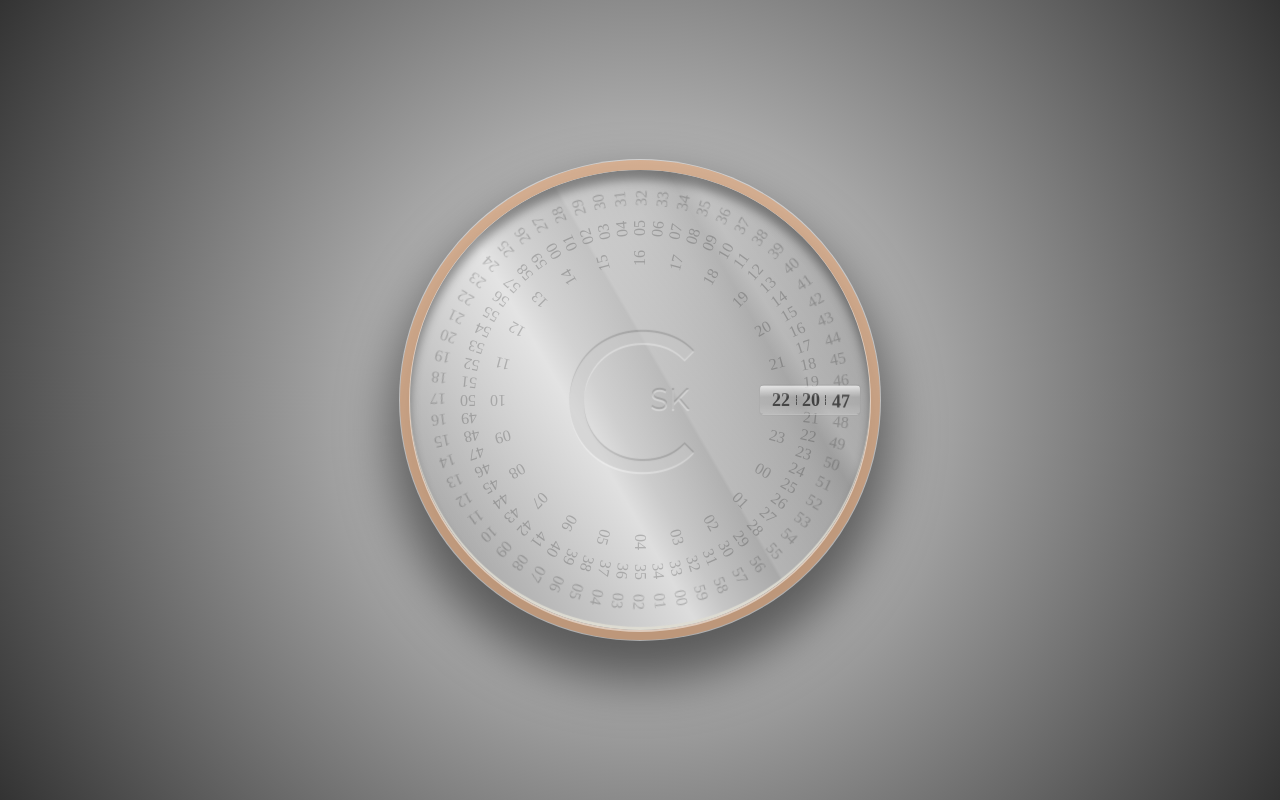
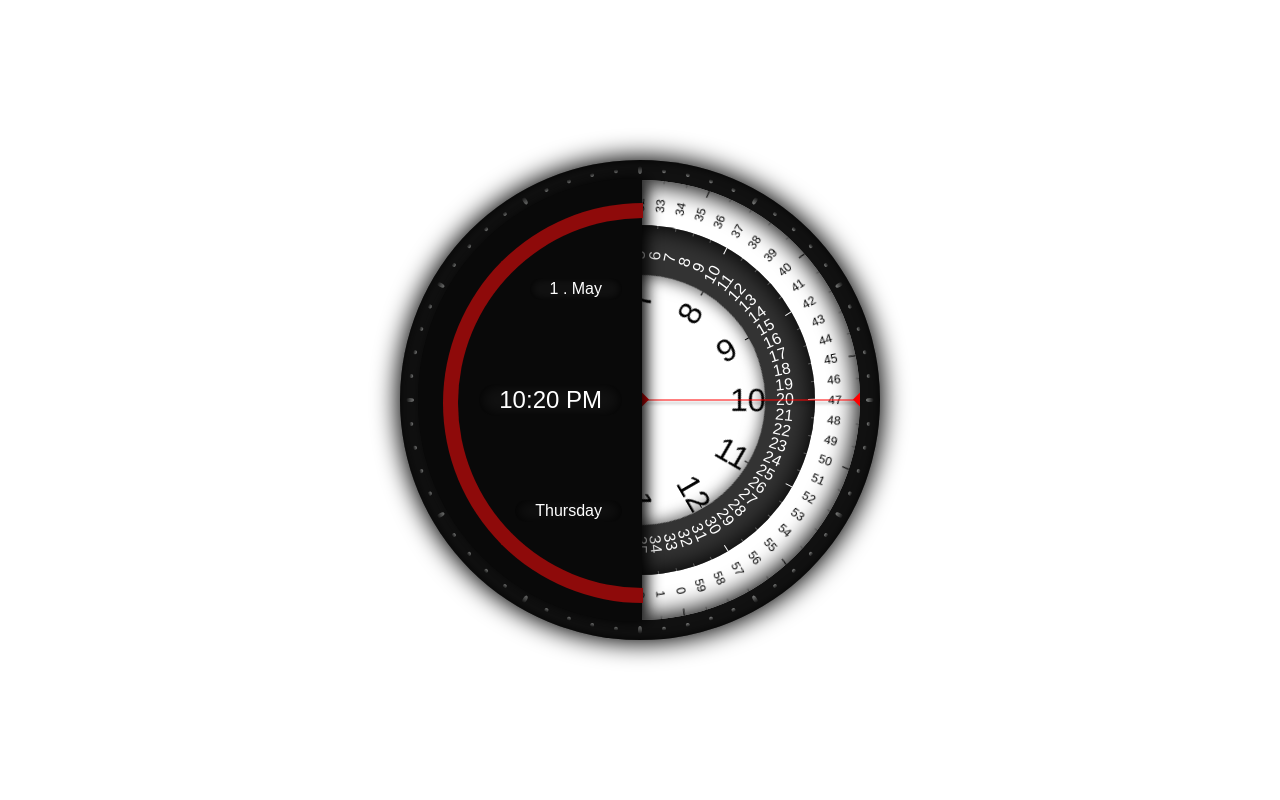
Before and after one commit to Sugamkaistha1224/clock, a plain HTML site: page index.html in a window 1280 px wide. Drawn offline with nearby package versions, Linux system fonts and the light colour scheme; a web font is replaced by a local one.

Commit message:
Update index.html

```diff
--- a/index.html
+++ b/index.html
@@ -4,252 +4,343 @@
 	<meta charset="utf-8">
 	<meta name="viewport" content="width=device-width, initial-scale=1">
 	<style type="text/css">
-		@import url("https://fonts.googleapis.com/css?family=Montserrat:400,700");
-		@import url("https://fonts.googleapis.com/css?family=PT+Mono");
-		*,*::after,*::before {
-  box-sizing:border-box;
+		@import url('https://fonts.googleapis.com/css?family=BenchNine:300,400');
+
+*, *:after, *:before {
+  box-sizing: border-box;
 }
 
-body {
-  margin: 0;
-  width: 100vw;
-  height: 100vh;
-  background: radial-gradient(circle at 50% 50%, #eeeeee 0%, #333 100%);
-  font-family: 'PT Mono';
+html {
+  background: white;
+  overflow: hidden;
+  font-family: 'BenchNine', sans-serif;
 }
 
-h1 {
-  margin: 0;
-  font-family: 'Montserrat';
-  position:absolute;top:50%;left:50%;
-  height:200px;width:200px;;text-align:center;line-height:200px;font-size:200px;
-  font-weight: 400;
-  color: rgba(230,230,230,1);
-  text-shadow: 0 0px 50px rgba(255,255,255,.75), 0 0px 150px rgba(255,255,255,0.5), 0 0px 200px rgba(255,255,255,0);
-  transform: translate(-55%, -50%);
-  transform-origin: 50%;
-  cursor: pointer;
-  z-index: 100;
-  transition: all .25s;
+.clock-container {
+  position: fixed;
+  left: 50%;
+  top: 50%;
+  transform: translate(-50%, -50%);
+  width: 480px;
+  height: 480px;
+  border-radius: 50%;
+  overflow: hidden;
+  background: #111;
+  box-shadow: 0 0 25px 3px #000, 0 0 10px rgba(0, 0, 0, 0.8) inset;
 }
 
-h1.off {
-  color: transparent;
-   text-shadow: 0 1px 1px rgba(255,255,255,0.35), 0 -1px 1px rgba(0,0,0,0.15);
+.clock-container .spear {
+  position: absolute;
+  width: 220px;
+  height: 1px;
+  background: red;
+  left: 50%;
+  top: 50%;
+  transform: translateY(-50%);
+  z-index: 200;
+  box-shadow: 0 3px 3px rgba(0, 0, 0, 0.4);
 }
 
-h1 span {
-  font-size: 30px;
-  display: block;
-  position:absolute;
-  top: 0;
-  left: 120px;
+.clock-container .spear:after {
+  content: '';
+  position: absolute;
+  border: 7px solid transparent;
+  border-right-color: red;
+  right: 0;
+  top: -7px;
 }
 
-#clock {
+.clock-container .spear:before {
+  content: '';
   position: absolute;
-  top: 50%;
-  left: 50%;
-  width: 460px;
-  height: 460px;
-  border-radius: 50%;
-  transform: translate(-50%, -50%);
-  z-index: 1
+  border: 7px solid transparent;
+  border-left-color: red;
+  left: 2px;
+  top: -7px;
 }
 
-h1.off + #clock {
-  background-image: linear-gradient(60deg, rgba(255,255,255,.05) 0%, rgba(255,255,255,0.7) 40%, rgba(255,255,255,0.5) 45%, rgba(255,255,255,.25) 55%, rgba(255,255,255,.35) 55.5%, rgba(255,255,255,0.3) 60%, rgba(255,255,255,0.2) 68%, rgba(255,255,255,0.1) 72%, rgba(255,255,255,0.25) 75%, rgba(255,255,255,0) 100%), radial-gradient(circle at 50% 10%, rgba(180,180,180,1) 0%, rgba(140,140,140,1) 80%);
-  box-shadow: inset 0 10px 10px 0px rgba(0,0,0,0.35), inset 0 -3px 1px rgba(222,220,210,1), 0 1px 0 1px rgba(255,255,255,0.5), 0 0 0px 10px rgba(222,98,0,.3), 0 0 0 11px rgba(255,255,255,0.5), 0 30px 50px 20px rgba(0,0,0,0.5);
+.clock-container .clock-analog {
+  width: 440px;
+  height: 440px;
+  border-radius: 50%;
+  margin: 20px;
+  background: #fff;
+  z-index: 5;
+  position: relative;
+  box-shadow: 0 0 25px 3px #000 inset;
 }
 
-#clock::after{
-  content: '';
+.clock-container .clock-analog .second,
+.clock-container .clock-analog .minute,
+.clock-container .clock-analog .hour {
+  width: 20px;
+  height: 20px;
   position: absolute;
-  border: 1px solid #000;
-  width: 100px;
-  height:30px;
-  transition-origin: 50%;
-  top: 50%;
-  left: 50%;
-  box-shadow: inset 0 0 20px 0px rgba(255,255,255,1), 0 0 100px 1000px rgba(0,0,0,0.75);
-  transition: all .5s;
-  transform: translate(120px, -50%)
+  left: 0; top: 0; right: 0; bottom: 0;
+  margin: auto;
+  z-index: 100;
+  transition: 0.2s 0.2s ease-in;
+  transform: rotate(90deg);
 }
 
-#clock::before {
-  content: '';
-  position:absolute;
-  border: 1px dashed #000;
-  border-top:0;
-  border-bottom: 0;
-  width:30px;height:10px;
-  right:0;
-  top:50%;
-  margin: -5px 44px 0 0;
-  animation: pulse 1s infinite;
-}
-
-h1.off + #clock::after {
-  box-shadow: 0 0 100px 1000px rgba(0,0,0,0), 0 0px 1px rgba(0,0,0,0.25);
-  background: linear-gradient(to bottom, rgba(255,255,255,0.65) 0%, rgba(255,255,255,0) 40%, rgba(255,255,255,0) 60%, rgba(255,255,255,.15) 100%);
-  border: 1px solid rgba(0,0,0,0);
-  border-bottom: 1px solid rgba(0,0,0,0.15);
-  border-radius: 4px;
-}
-
-h1.off + #clock::before {
-  border: 1px dashed rgba(80,80,80,1);
-  border-top:0;border-bottom: 0;
-  opacity: 1;
-  animation: none;
-}
-
-ul {
+.clock-container .clock-analog .second span,
+.clock-container .clock-analog .minute span,
+.clock-container .clock-analog .hour span {
   position: absolute;
-  margin: 0;
-  padding: 0;
-  top: 50%;
-  left: 50%;
-  width: 20px;
-  height: 20px;
-  list-style: none;
-  margin: -10px 0 0 -10px;
-}
-
-#s,#m,#h {
-  transform: rotateZ(0deg);
-  transition: all .5s cubic-bezier(0.5, -0.5, 0.500, 1.5);
-}
-
-li {
-  position: absolute;
-  transition: all .25s;
   width: 20px;
   height: 20px;
   line-height: 20px;
-  text-align: right;
-  opacity: 0.2;
+  text-align: center;
   transform-origin: 50%;
-  transition: all .25s linear .25s
+  z-index: 5;
 }
 
-li::after {
-
+.clock-container .clock-analog .second span:after,
+.clock-container .clock-analog .minute span:after,
+.clock-container .clock-analog .hour span:after {
+  content: '';
+  width: 4px;
+  height: 1px;
+  background: #000;
+  position: absolute;
+  left: 130%;
+  top: -10%;
+  opacity: 0.3;
 }
 
-li.active {
-  color: #424242;
+.clock-container .clock-analog .second span:nth-child(5n + 2):after,
+.clock-container .clock-analog .minute span:nth-child(5n + 2):after,
+.clock-container .clock-analog .hour span:nth-child(5n + 2):after {
+  width: 7px;
   opacity: 1;
-  font-weight: 700;
-  font-size: 18px;
+  left: 110%;
 }
 
-@keyframes pulse {
-  0%,50%  {
-    opacity: 1
-  }
-  51%,100% {
-    opacity: 0
-  }
+.clock-container .clock-analog .hour {
+  z-index: 150;
+  font-size: 32px;
+  font-weight: 400;
 }
+
+.clock-container .clock-analog .hour span:after {
+  opacity: 1;
+  width: 4px;
+  height: 1px;
+  color: #666;
+  transform: translate(5px, 12px);
+}
+
+.clock-container .clock-analog .hour:after {
+  content: '';
+  background: #fff;
+  position: absolute;
+  left: 50%;
+  top: 50%;
+  transform: translate(-50%, -50%);
+  width: 250px;
+  height: 250px;
+  border-radius: 50%;
+  box-shadow: 0 0 15px 2px rgba(0, 0, 0, 0.6) inset;
+}
+
+.clock-container .clock-analog .minute {
+  color: #fff;
+  font-size: 16px;
+}
+
+.clock-container .clock-analog .minute span:after {
+  background: #fff;
+  transform: translate(10px, -7px) rotate(-9deg);
+}
+
+.clock-container .clock-analog .minute:after {
+  content: '';
+  background: #333;
+  position: absolute;
+  left: 50%;
+  top: 50%;
+  transform: translate(-50%, -50%);
+  width: 350px;
+  height: 350px;
+  border-radius: 50%;
+  box-shadow: 0 0 25px 2px #000 inset;
+}
+
+.clock-container .clock-analog .second {
+  font-size: 12px;
+}
+
+.clock-container .clock-analog .second span:after {
+  transform: translate(5px, -10px);
+}
+
+.clock-container .clock-analog .dail {
+  width: 20px;
+  height: 20px;
+  position: absolute;
+  left: 0; top: 0; right: 0; bottom: 0;
+  margin: auto;
+  z-index: 100;
+}
+
+.clock-container .clock-analog .dail span {
+  width: 20px;
+  height: 20px;
+  line-height: 20px;
+  transform-origin: 50%;
+  text-indent: 1000px;
+  overflow: hidden;
+  position: absolute;
+}
+
+.clock-container .clock-analog .dail span:after {
+  content: '';
+  position: absolute;
+  width: 4px;
+  height: 4px;
+  border-radius: 50%;
+  background: linear-gradient(to right, rgba(125,126,125,1) 0%, rgba(14,14,14,1) 100%);
+  left: 50%;
+  top: 50%;
+  transform: translate(-50%, -50%);
+}
+
+.clock-container .clock-analog .dail span:nth-child(5n + 1):after {
+  width: 8px;
+}
+
+.clock-container .clock-digital {
+  position: absolute;
+  z-index: 200;
+  height: 444px;
+  width: 224px;
+  background: #090909;
+  left: 18px;
+  top: 18px;
+  border-radius: 220px 0 0 220px;
+  box-shadow: 5px 0 15px #000;
+}
+
+.clock-container .clock-digital:after {
+  content: '';
+  position: absolute;
+  border: 15px solid #8e0a0a;
+  border-right: none;
+  height: 400px;
+  width: 200px;
+  border-radius: 220px 0 0 220px;
+  left: 25px;
+  top: 25px;
+}
+
+.clock-container .clock-digital .time {
+  background: #111;
+  position: absolute;
+  right: 20px;
+  top: 50%;
+  transform: translateY(-50%);
+  color: #fff;
+  border-radius: 50px;
+  font-size: 24px;
+  padding: 2px 20px;
+  box-shadow: 0 0 15px #000 inset;
+}
+
+.clock-container .clock-digital .day {
+  background: #111;
+  position: absolute;
+  right: 20px;
+  bottom: 100px;
+  color: #fff;
+  border-radius: 20px;
+  box-shadow: 0 0 15px #000 inset;
+  padding: 2px 20px;
+  font-size: 16px;
+}
+
+.clock-container .clock-digital .date {
+  background: #111;
+  position: absolute;
+  right: 20px;
+  top: 100px;
+  color: #fff;
+  border-radius: 20px;
+  font-size: 16px;
+  box-shadow: 0 0 10px #000 inset;
+  padding: 2px 20px;
+}
+
 	</style>
 </head>
 <body>
-<h1 class="off">C<span>SK</span></h1>
-<div id="clock">
-  <ul id="s">
-  </ul>
-  <ul id="m">
-  </ul>
-  <ul id="h">
-  </ul>
+<div class="clock-container">
+    <div class="clock-digital">
+        <div class="date"></div>
+        <div class="time"></div>
+        <div class="day"> </div>
+    </div>
+    <div class="clock-analog">
+        <div class="spear"></div>
+        <div class="hour"></div>
+        <div class="minute"></div>
+        <div class="second"></div>
+        <div class="dail"></div>
+    </div>
 </div>
-<script src="https://cdnjs.cloudflare.com/ajax/libs/jquery/2.2.2/jquery.min.js"></script>
+<script src="https://cdnjs.cloudflare.com/ajax/libs/jquery/3.2.1/jquery.min.js"></script>
 <script type="text/javascript">
-	function draw(){
-  for(i=0;i<60;i++){
-    D = (i<10) ? '0'+i : i;
-    $('#s').append('<li data-item='+D+'>'+D+'</li>');
+	(function() {
+
+
+  var months = ["January", "February", "March", "April", "May", "June",
+  "July", "August", "September", "October", "November", "December"
+],
+days = ['Sunday', 'Monday', 'Tuesday', 'Wednesday', 'Thursday', 'Friday', 'Saturday'];
+
+	function getTime() {
+
+		var date = new Date(),
+    second  = date.getSeconds() ,
+    minute  = date.getMinutes() ,
+    hour    = date.getHours() ,
+    time = date.toLocaleString('en-US', { hour: 'numeric',minute:'numeric', hour12: true }),
+     day =  date.getDay() ,
+    month = date.getMonth() ,
+    date = date.getDate() +' . '+ months[month],
+
+		ds = second * -6,
+		dm = minute * -6,
+		dh = hour * -30;
+
+		$('.second').css('transform', 'rotate(' + ds + 'deg)');
+    $('.minute').css('transform', 'rotate(' + dm + 'deg)');
+    $('.hour').css('transform', 'rotate(' + dh + 'deg)');
+
+    $('.time').text(time);
+    $('.day').text(days[day]);
+    $('.date').text( date )
+	}
+
+  function dailer( selector , size){
+     for(var s = 0; s < 60 ; s++){
+      $(selector).append('<span style="transform: rotate('+ 6 * s +'deg) translateX('+ size +'px)">'+s+'</span>')
+    }
   }
-  for(i=0;i<60;i++){
-     D = (i<10) ? '0'+i : i;
-    $('#m').append('<li data-item='+D+'>'+D+'</li>');
-  }
-  for(i=0;i<24;i++){
-     D = (i<10) ? '0'+i : i;
-    $('#h').append('<li data-item='+D+'>'+D+'</li>');
-  }
-}
-function place(){
-  hdeg = 15;
-  msdeg = 6;
-  $('#s li').each(function(index){
-    $(this).css({transform: 'rotateZ('+msdeg * index +'deg) translateX('+ parseInt(200) +'px)'});
-  });
-  $('#m li').each(function(index){
-    $(this).css({transform: 'rotateZ('+msdeg * index +'deg) translateX('+ parseInt(170) +'px)'});
-  });
-  $('#h li').each(function(index){
-    $(this).css({transform: 'rotateZ('+hdeg * index +'deg) translateX('+ parseInt(140) +'px)'});
-  });
-}
-//TIMER
-function sec(ts,timer){
-  TS = ts % 60;
-  if(ts == 0 && timer) min(0,timer);
-  deg = 360/60 * ts;
-  $('#s li').removeClass('active');
-  $('#s li').eq(TS).addClass('active');
-  $('#s').css({transform: 'rotateZ(-'+deg+'deg)'});
-  ts++;
-  if(timer) setTimeout(function(){sec(ts,timer)},TIME * 1000);
-}
-function min(tm,timer){
-  TM = tm % 60;
-  if(tm == 0 && timer) hour(0,timer);
-  deg = 360/60 * tm;
-  $('#m li').removeClass('active');
-  $('#m li').eq(TM).addClass('active');
-  $('#m').css({transform: 'rotateZ(-'+deg+'deg)'});
-  tm++;
-  if(timer) setTimeout(function(){min(tm,timer)}, TIME * 60000);
-}
-function hour(th,timer){
-  TH = th % 24;
-  deg = 360/24 * th;
-  $('#h li').removeClass('active');
-  $('#h li').eq(TH).addClass('active');
-  $('#h').css({transform: 'rotateZ(-'+deg+'deg)'});
-  th++;
-  if(timer) setTimeout(function(){hour(th,timer)}, TIME * 3600000);
-}
-//CLOCK
-function clock(){
-  d = new Date();
-  H = d.getHours();
-  M = d.getMinutes();
-  S = d.getSeconds();
-  hour(H,0);
-  min(M,0);
-  sec(S,0);
-  setTimeout(function(){clock();},1000);
-}
 
-$(document).ready(function(){
-  draw();
-  place();
-  //TIMER
-  /*
-  TIME = 1;
-  sec(0,1);
-  */
-  //CLOCK
-  clock();
-  //LIGHT
-  $("h1").click(function(){
-    $(this).toggleClass('off');
-  });
-});
+  dailer( '.second' , 195);
+  dailer( '.minute' , 145);
+  dailer( '.dail' , 230);
+
+  for(var s = 1; s < 13 ; s++){
+      $('.hour').append('<span style="transform: rotate('+ 30 * s +'deg) translateX(100px)">'+s+'</span>')
+    }
+
+
+  setInterval(getTime, 1000);
+  getTime();
+
+} ());
+
 </script>
 </body>
 </html>
```
